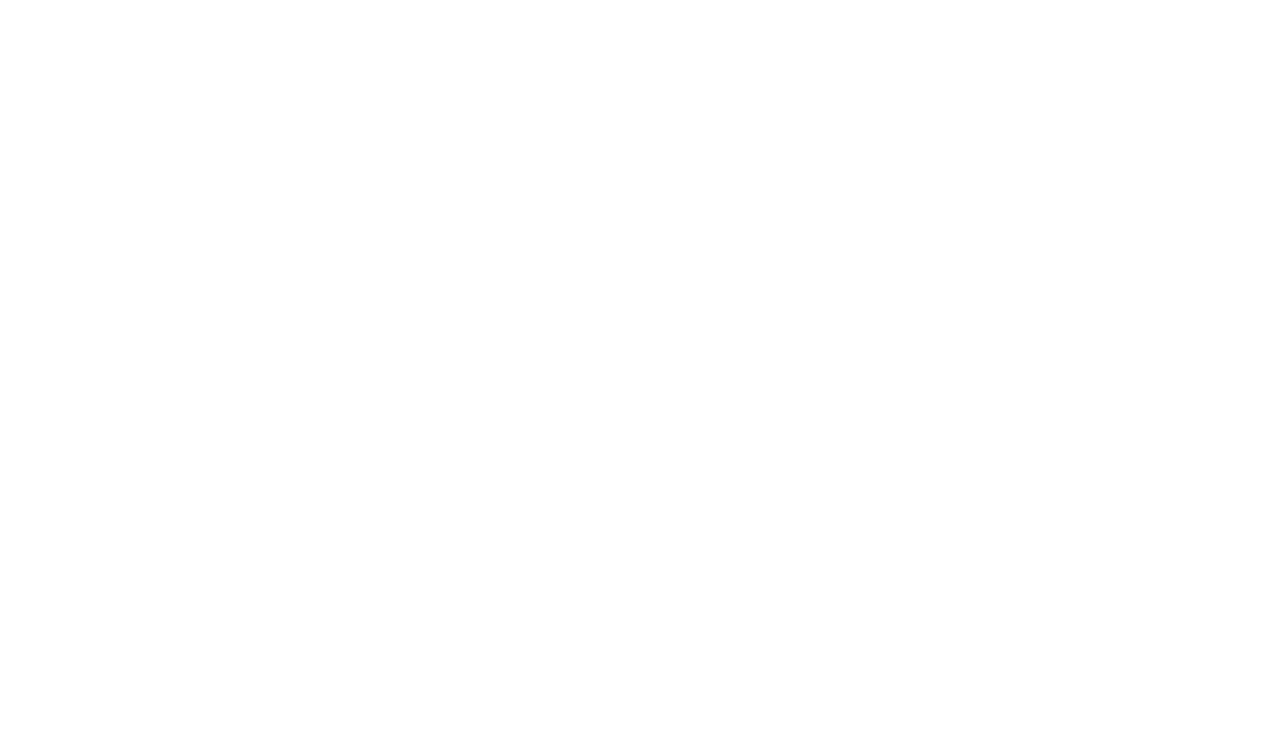
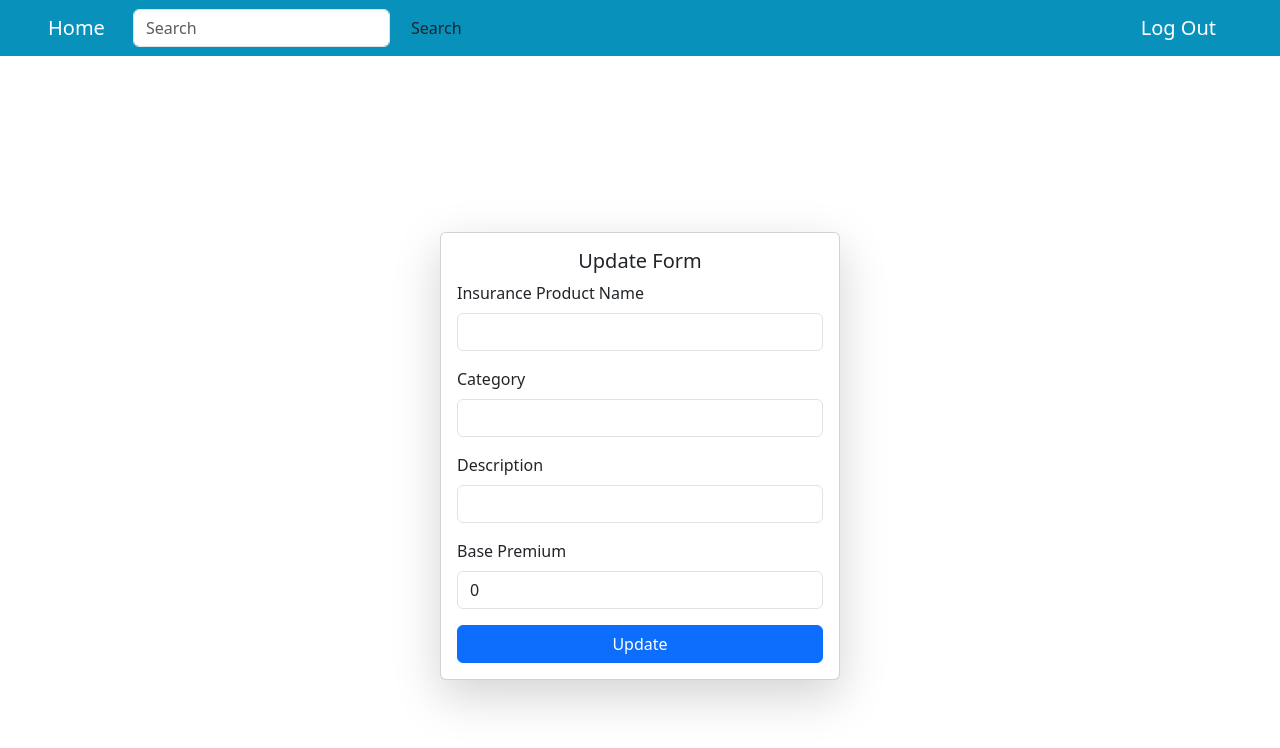
Before and after one commit to Fredenga/insurance_ui, an Angular app: page /update/1 in a window 1280 px wide. Before the commit this address led to /. Shown: the top 748 px of the page. Built offline with nearby package versions, Linux system fonts and the light colour scheme; no server answers.

Commit message:
make update form dynamic

```diff
--- a/src/app/Pages/home/home.component.html
+++ b/src/app/Pages/home/home.component.html
@@ -24,7 +24,12 @@
         </p>
       </div>
       <div class="card-footer d-flex justify-content-between">
-        <button (click)="handleUpdate()" class="btn btn-primary">Change</button>
+        <button
+          (click)="handleUpdate(insurance.productId || 0)"
+          class="btn btn-primary"
+        >
+          Change
+        </button>
         <button
           (click)="handleDelete(insurance.productId || 0)"
           class="btn btn-danger"
--- a/src/app/Pages/home/home.component.ts
+++ b/src/app/Pages/home/home.component.ts
@@ -25,8 +25,10 @@
       },
     });
   }
-  handleUpdate() {
-    this.router.navigate(['/update']);
+  handleUpdate(productId: number) {
+    if (productId > 0) {
+      this.router.navigate(['/update', productId]);
+    }
   }
   handleCreate() {
     this.router.navigate(['/create']);
--- a/src/app/Pages/update-product/update-product.component.ts
+++ b/src/app/Pages/update-product/update-product.component.ts
@@ -1,15 +1,38 @@
-import { Component } from '@angular/core';
+import { Component, OnInit } from '@angular/core';
+import { InsuranceProductsService } from '../../api';
+import { ActivatedRoute } from '@angular/router';
 
 @Component({
   selector: 'app-update-product',
   templateUrl: './update-product.component.html',
   styleUrl: './update-product.component.css',
 })
-export class UpdateProductComponent {
-  productName: string = 'Sample Product';
-  category: string = 'Electronics';
-  description: string = 'This is a description of the product.';
-  basePremium: number = 199.99;
+export class UpdateProductComponent implements OnInit {
+  productName: string = '';
+  category: string = '';
+  description: string = '';
+  basePremium: number = 0;
+  id: number = 0;
 
+  constructor(
+    private service: InsuranceProductsService,
+    private route: ActivatedRoute
+  ) {}
+
+  ngOnInit(): void {
+    this.route.paramMap.subscribe((params) => {
+      this.id = parseInt(params.get('id') || '0');
+    });
+    if (this.id > 0) {
+      this.service.apiInsuranceProductsIdGet(this.id).subscribe({
+        next: (response) => {
+          this.productName = response.productName || '';
+          this.category = response.category || '';
+          this.description = response.description || '';
+          this.basePremium = response.basePremium || 0;
+        },
+      });
+    }
+  }
   onSubmit() {}
 }
--- a/src/app/app-routing.module.ts
+++ b/src/app/app-routing.module.ts
@@ -25,7 +25,7 @@
     component: RegisterComponent,
   },
   {
-    path: 'update',
+    path: 'update/:id',
     component: UpdateProductComponent,
   },
   {
```
